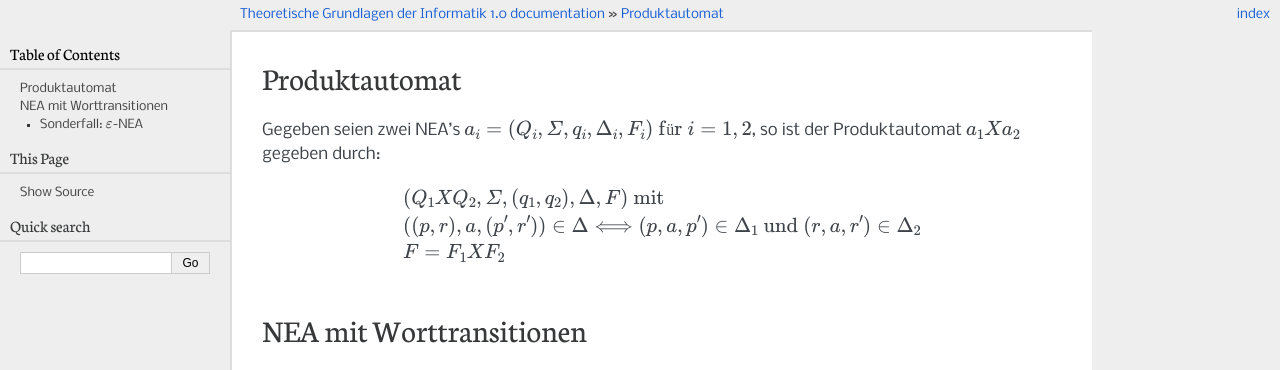
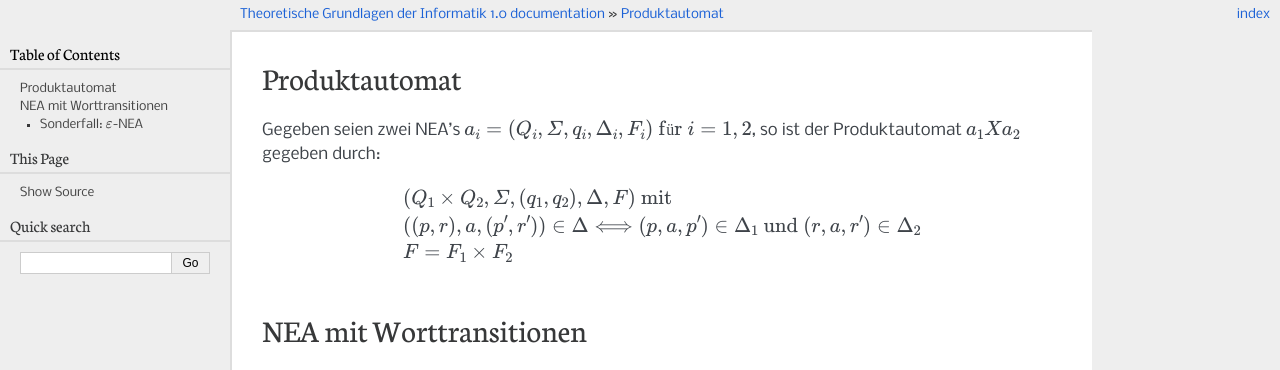
Before and after one commit to DanielMSchmidt/tgi, a Sphinx documentation site: the page built from source/definitionen/produktautomat.rst, in a window 1280 px wide. Shown: the top 370 px of the page. Built offline with Sphinx 7.4.7, drawn with Linux system fonts in a browser that asks for light colours.

Commit message:
small text changes

```diff
--- a/source/definitionen/bezeichnungen.rst
+++ b/source/definitionen/bezeichnungen.rst
@@ -20,7 +20,7 @@ Leeres Wort
 
 Menge der Wörter über :math:`\varSigma`
 
-:math:`\{ a,b \}^* = \{ \varsigma, a, b, ab, aa, ba, bb, ... \}`
+:math:`\{ a,b \}^* = \{ \varepsilon, a, b, ab, aa, ba, bb, ... \}`
 
 .. math::
   &\mid w \mid = \text{Länge des Wortes } w \in \varSigma^* \text{(Anzahl der Buchstaben)}
--- a/source/definitionen/produktautomat.rst
+++ b/source/definitionen/produktautomat.rst
@@ -6,9 +6,9 @@ Produktautomat
 Gegeben seien zwei NEA's :math:`a_i = (Q_i, \varSigma, q_i, \Delta_i, F_i) \text{ für } i = 1,2`, so ist der Produktautomat :math:`a_1 X a_2` gegeben durch:
 
 .. math::
-  &(Q_1 X Q_2, \varSigma, (q_1, q_2), \Delta, F) \text{ mit } \\
+  &(Q_1 \times Q_2, \varSigma, (q_1, q_2), \Delta, F) \text{ mit } \\
   &((p,r), a, (p', r')) \in \Delta \Longleftrightarrow (p,a,p') \in \Delta_1 \text{ und } (r,a,r') \in \Delta_2 \\
-  &F = F_1 X F_2
+  &F = F_1 \times F_2
 
 NEA mit Worttransitionen
 ========================
```
